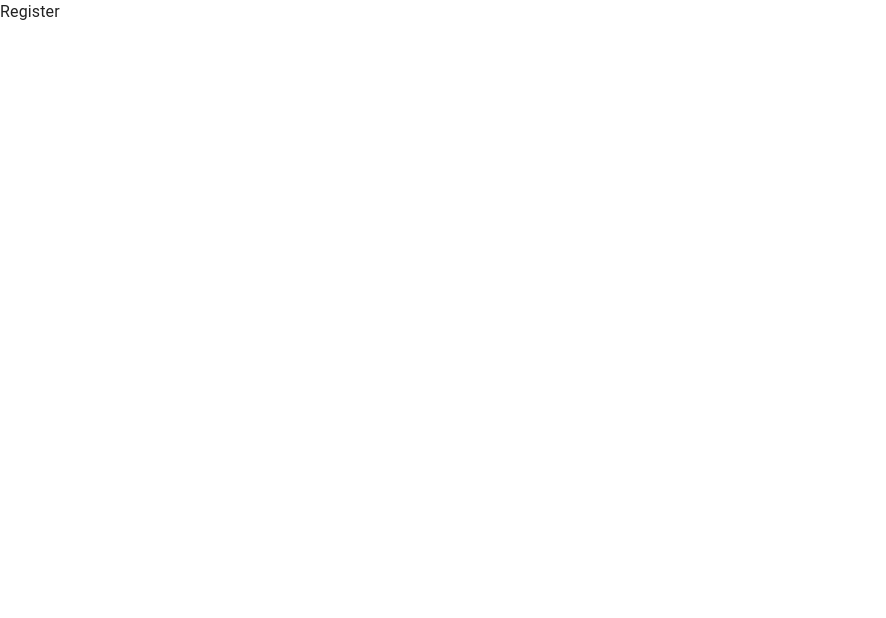
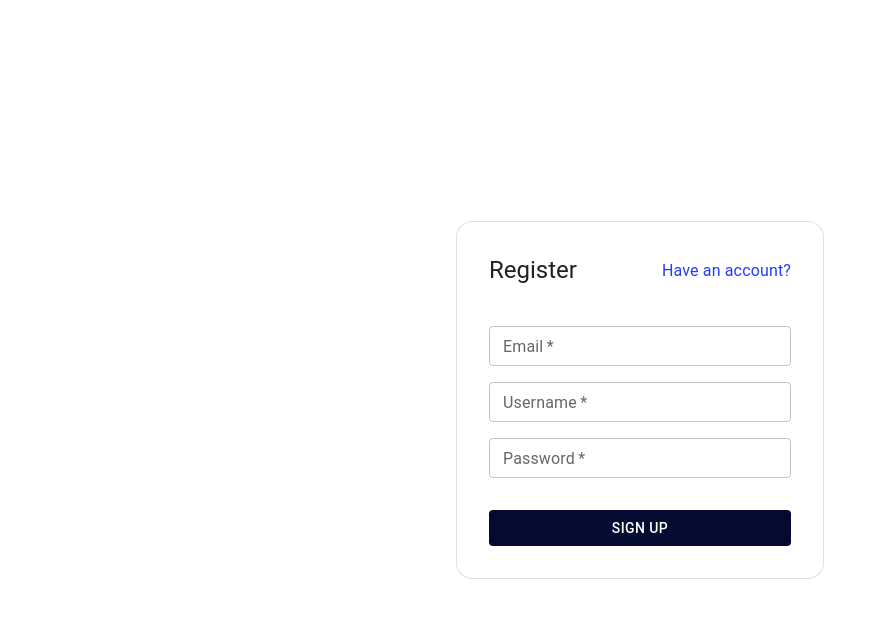
Before and after one commit to hyperwebapps/blog-web, a React (Create React App) app: page /register in a window 1280 px wide. Shown: the top 618 px of the page, without its empty margins (0-886 px from the left). Built offline with nearby package versions, Linux system fonts and the light colour scheme; the HTML template or start-up script is replaced by a standard one.

Commit message:
sign up form ui added

```diff
--- a/src/pages/Login.tsx
+++ b/src/pages/Login.tsx
@@ -25,12 +25,22 @@ export const Login = () => {
           py: "2rem",
           borderRadius: "1rem",
         }}>
-        <Typography variant="h5" sx={{ flexGrow: 10 }}>Login</Typography>
-        <Link to="/register" style={{ textDecoration: 'none', color: '#233cf6' }}>Sign Up</Link>
+        <Typography variant="h5" sx={{ flexGrow: 10 }}>
+          Login
+        </Typography>
+        <Link
+          to="/register"
+          style={{
+            textDecoration: "none",
+            color: "#233cf6",
+            paddingTop: "0.2rem",
+          }}>
+          Sign Up
+        </Link>
         <TextField
           label="Email or username"
           type="text"
-          sx={{ width: "100%", mt: '2.5rem' }}
+          sx={{ width: "100%", mt: "2.5rem" }}
           size="small"
           required
         />
--- a/src/pages/Register.tsx
+++ b/src/pages/Register.tsx
@@ -1,3 +1,77 @@
+import { Box, Button, Paper, TextField, Typography } from "@mui/material"
+import { Link } from "react-router-dom"
+
 export const Register = () => {
-  return <div>Register</div>
+  return (
+    <Box
+      component="form"
+      sx={{
+        display: "flex",
+        mx: "auto",
+        flexDirection: "column",
+        justifyContent: "center",
+        alignItems: "center",
+        height: "100vh",
+      }}>
+      <Paper
+        elevation={2}
+        variant="outlined"
+        sx={{
+          width: "100%",
+          maxWidth: "23rem",
+          display: "flex",
+          flexWrap: "wrap",
+          px: "2rem",
+          py: "2rem",
+          borderRadius: "1rem",
+        }}>
+        <Typography variant="h5" sx={{ flexGrow: 10 }}>
+          Register
+        </Typography>
+        <Link
+          to="/login"
+          style={{
+            textDecoration: "none",
+            color: "#233cf6",
+            paddingTop: "0.3rem",
+          }}>
+          Have an account?
+        </Link>
+        <TextField
+          label="Email"
+          type="email"
+          sx={{ width: "100%", mt: "2.5rem" }}
+          size="small"
+          required
+        />
+        <TextField
+          label="Username"
+          type="text"
+          sx={{ width: "100%", mt: "1rem" }}
+          size="small"
+          required
+        />
+        <TextField
+          label="Password"
+          type="password"
+          sx={{ width: "100%", mt: "1rem", mb: "2rem" }}
+          size="small"
+          required
+        />
+        <Button
+          type="submit"
+          sx={{
+            width: "100%",
+            backgroundColor: "#050a30",
+            "&:hover": {
+              backgroundColor: "#050a30",
+            },
+          }}
+          variant="contained"
+          disableElevation>
+          Sign Up
+        </Button>
+      </Paper>
+    </Box>
+  )
 }
```
Also changed, not shown: src/components/Navbar.tsx (+4 -4 lines).
